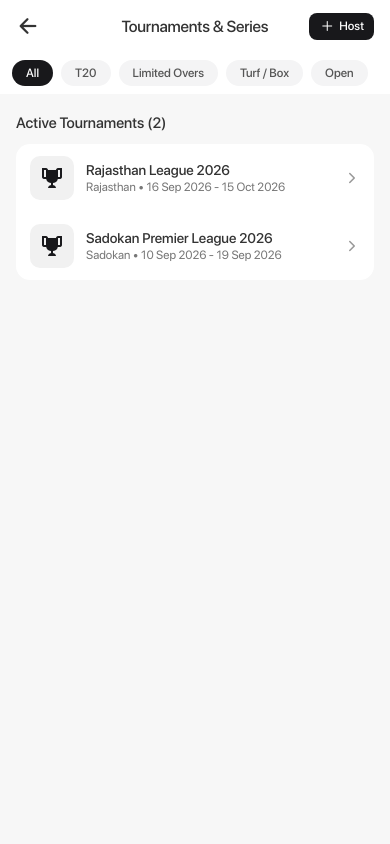
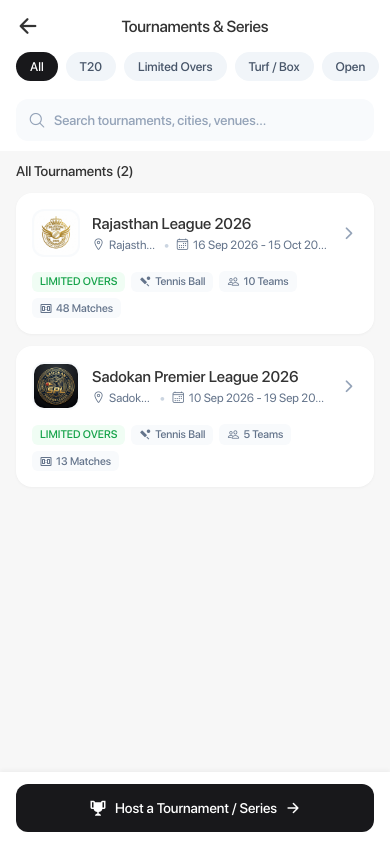
Before and after one commit to pixelexhibit8-bit/Cricket-Scoring-App, a React Native app: screen /AllSeriesDirectory in a window 390 px wide. Built offline with nearby package versions, Linux system fonts and the light colour scheme; no server answers; the database is empty; what react-native would draw is missing.

Commit message:
feat(series): redesign AllSeriesDirectoryScreen with active search, logos, and bottom Host CTA

```diff
--- a/src/screens/AllSeriesDirectoryScreen.jsx
+++ b/src/screens/AllSeriesDirectoryScreen.jsx
@@ -1,13 +1,13 @@
-import React, { useState } from 'react';
+import React, { useState, useEffect, useCallback, useMemo } from 'react';
 import {
   View,
   Text,
   ScrollView,
   TouchableOpacity,
+  TextInput,
+  Image,
   StyleSheet,
   StatusBar,
-  Modal,
-  Pressable,
   RefreshControl
 } from 'react-native';
 import { SafeAreaView } from 'react-native-safe-area-context';
@@ -20,6 +20,7 @@ import {
 } from '../theme.js';
 import { getTournaments } from '../services/tournamentService.js';
 import { getCurrentUser } from '../services/authService.js';
+import { getTournamentLogoSource } from '../utils/teamUtils.js';
 import { PhoneLoginModal } from '../components/modals/PhoneLoginModal.jsx';
 import { useMatch } from '../context/MatchContext.jsx';
 
@@ -31,8 +32,8 @@ export function AllSeriesDirectoryScreen(props = {}) {
       if (props.navigation && props.navigation.canGoBack()) {
         props.navigation.goBack();
       } else {
-        if (matchCtx.setBottomNavTab) matchCtx.setBottomNavTab('home');
-        if (matchCtx.setCurrentScreen) matchCtx.setCurrentScreen('home');
+        if (matchCtx?.setBottomNavTab) matchCtx.setBottomNavTab('home');
+        if (matchCtx?.setCurrentScreen) matchCtx.setCurrentScreen('home');
       }
     }),
     onSelectSeries = props.onSelectSeries || ((sItem) => {
@@ -42,31 +43,35 @@ export function AllSeriesDirectoryScreen(props = {}) {
     }),
     isTab = props.isTab || false
   } = props;
+
   // Active Category Filter Chip State
   const [activeCategory, setActiveCategory] = useState('All');
-  const filterCategories = ['All', 'T20', 'Limited Overs', 'Turf / Box', 'Open'];
+  const filterCategories = useMemo(() => ['All', 'T20', 'Limited Overs', 'Turf / Box', 'Open'], []);
+
+  // Search State
+  const [searchQuery, setSearchQuery] = useState('');
 
   // Custom Tournaments from Database / Storage
-  const [customTournaments, setCustomTournaments] = useState([]);
+  const [tournamentsList, setTournamentsList] = useState([]);
   const [refreshing, setRefreshing] = useState(false);
   const [loginModalVisible, setLoginModalVisible] = useState(false);
 
-  const loadTournaments = React.useCallback(async () => {
+  const loadTournaments = useCallback(async () => {
     try {
       const list = await getTournaments();
       if (Array.isArray(list)) {
-        setCustomTournaments(list);
+        setTournamentsList(list);
       }
     } catch (e) {
-      // ignore
+      console.warn('Failed to load tournaments in directory:', e);
     }
   }, []);
 
-  React.useEffect(() => {
+  useEffect(() => {
     loadTournaments();
   }, [loadTournaments]);
 
-  const handlePullRefresh = React.useCallback(async () => {
+  const handlePullRefresh = useCallback(async () => {
     setRefreshing(true);
     await loadTournaments();
     setRefreshing(false);
@@ -105,11 +110,38 @@ export function AllSeriesDirectoryScreen(props = {}) {
     }
   };
 
-  const filteredTournaments = customTournaments.filter(t => {
-    if (activeCategory === 'All') return true;
+  // Filtered Tournaments based on Category and Search Query
+  const filteredTournaments = useMemo(() => {
+    const query = searchQuery.trim().toLowerCase();
+    return tournamentsList.filter(t => {
+      // 1. Category Filter
+      if (activeCategory !== 'All') {
         const cat = (t.category || t.format || '').toLowerCase();
-    return cat.includes(activeCategory.toLowerCase());
+        if (!cat.includes(activeCategory.toLowerCase())) return false;
+      }
+
+      // 2. Search Query Filter
+      if (query) {
+        const title = (t.fullName || t.name || t.title || '').toLowerCase();
+        const city = (t.city || t.host || '').toLowerCase();
+        const venue = (t.venue || (Array.isArray(t.venues) ? t.venues.join(' ') : '')).toLowerCase();
+        const format = (t.format || t.category || '').toLowerCase();
+        const ball = (t.ballType || '').toLowerCase();
+        const organiser = (t.organiserName || t.organizer || '').toLowerCase();
+
+        const matches = title.includes(query) ||
+          city.includes(query) ||
+          venue.includes(query) ||
+          format.includes(query) ||
+          ball.includes(query) ||
+          organiser.includes(query);
+
+        if (!matches) return false;
+      }
+
+      return true;
     });
+  }, [tournamentsList, activeCategory, searchQuery]);
 
   return (
     <SafeAreaView style={styles.safeArea} edges={['top', 'bottom', 'left', 'right']}>
@@ -118,11 +150,6 @@ export function AllSeriesDirectoryScreen(props = {}) {
 
         {/* ── 1. TOP HEADER BAR ── */}
         <View style={styles.headerBar}>
-          {/* Centered Title (absolute positioned so it never gets skewed) */}
-          <View style={styles.headerTitleWrap} pointerEvents="none">
-            <Text style={styles.headerTitle}>Tournaments & Series</Text>
-          </View>
-
           {!isTab ? (
             <TouchableOpacity
               style={styles.backBtn}
@@ -133,22 +160,19 @@ export function AllSeriesDirectoryScreen(props = {}) {
               <Ionicons name="arrow-back" size={24} color={themeColors.textPrimary} />
             </TouchableOpacity>
           ) : (
-            <View style={{ width: 36, alignItems: 'center', justifyContent: 'center' }}>
+            <View style={{ width: 36, alignItems: 'flex-start', justifyContent: 'center' }}>
               <MaterialCommunityIcons name="trophy" size={22} color={themeColors.textPrimary} />
             </View>
           )}
 
-          <TouchableOpacity
-            style={styles.hostBtn}
-            activeOpacity={0.8}
-            onPress={handleHostTournament}
-          >
-            <Ionicons name="add" size={16} color="#FFFFFF" />
-            <Text style={styles.hostBtnText}>Host</Text>
-          </TouchableOpacity>
+          <View style={styles.headerTitleWrap} pointerEvents="none">
+            <Text style={styles.headerTitle}>Tournaments & Series</Text>
           </View>
 
-        {/* ── 2. FILTER CHIPS BAR ── */}
+          <View style={{ width: 36 }} />
+        </View>
+
+        {/* ── 2. FILTER CATEGORIES BAR ── */}
         <View style={styles.filterBarWrapper}>
           <ScrollView
             horizontal
@@ -173,7 +197,32 @@ export function AllSeriesDirectoryScreen(props = {}) {
           </ScrollView>
         </View>
 
-        {/* ── 3. SCROLLABLE CONTENT AREA ── */}
+        {/* ── 3. ACTIVE REAL-TIME SEARCH BAR ── */}
+        <View style={styles.searchSectionWrapper}>
+          <View style={styles.searchBoxContainer}>
+            <Ionicons name="search-outline" size={18} color="#94A3B8" />
+            <TextInput
+              style={styles.searchInput}
+              placeholder="Search tournaments, cities, venues..."
+              placeholderTextColor="#94A3B8"
+              value={searchQuery}
+              onChangeText={setSearchQuery}
+              autoCapitalize="none"
+              autoCorrect={false}
+              clearButtonMode="while-editing"
+            />
+            {searchQuery.trim().length > 0 ? (
+              <TouchableOpacity
+                onPress={() => setSearchQuery('')}
+                hitSlop={{ top: 8, bottom: 8, left: 8, right: 8 }}
+              >
+                <Ionicons name="close-circle" size={18} color="#94A3B8" />
+              </TouchableOpacity>
+            ) : null}
+          </View>
+        </View>
+
+        {/* ── 4. SCROLLABLE TOURNAMENTS LIST ── */}
         <ScrollView
           style={styles.scrollContainer}
           contentContainerStyle={styles.scrollContent}
@@ -188,30 +237,90 @@ export function AllSeriesDirectoryScreen(props = {}) {
           }
         >
           {filteredTournaments.length > 0 ? (
-            <View style={styles.monthSectionGroup}>
-              <Text style={styles.monthGroupTitle}>Active Tournaments ({filteredTournaments.length})</Text>
+            <View style={styles.tournamentListBlock}>
+              <View style={styles.listHeaderRow}>
+                <Text style={styles.listHeaderTitle}>
+                  {searchQuery.trim() ? `Search Results (${filteredTournaments.length})` : `All Tournaments (${filteredTournaments.length})`}
+                </Text>
+              </View>
 
-              <View style={styles.seriesRowsList}>
-                {filteredTournaments.map(t => (
+              <View style={styles.cardsContainer}>
+                {filteredTournaments.map((t, idx) => {
+                  const logoSource = getTournamentLogoSource(t);
+                  const title = t.fullName || t.name || t.title || 'Cricket Tournament';
+                  const city = t.city || t.host || 'Local Ground';
+                  const dateStr = t.duration || t.startDate || 'Upcoming';
+                  const format = t.format || t.category || (t.overs ? `${t.overs} Overs` : 'T20');
+                  const ball = t.ballType ? `${t.ballType.charAt(0).toUpperCase() + t.ballType.slice(1)} Ball` : 'Tennis Ball';
+                  const teamCount = Array.isArray(t.teams) ? t.teams.length : 0;
+                  const matchCount = Array.isArray(t.matches) ? t.matches.length : 0;
+
+                  return (
                     <TouchableOpacity
-                    key={t.id}
-                    style={styles.seriesListRow}
-                    activeOpacity={0.7}
+                      key={t.id || `tourn_${idx}`}
+                      style={styles.tournamentCard}
+                      activeOpacity={0.85}
                       onPress={() => handleSeriesClick(t)}
                     >
-                    <View style={[styles.seriesLogoSquare, { backgroundColor: '#18181B10' }]}>
-                      <MaterialCommunityIcons name="trophy" size={24} color="#18181B" />
+                      {/* Top Row: Logo + Title & Location */}
+                      <View style={styles.cardHeaderRow}>
+                        <View style={styles.logoWrapper}>
+                          <Image
+                            source={logoSource}
+                            style={styles.tournamentLogoImage}
+                            resizeMode="contain"
+                          />
                         </View>
 
-                    <View style={{ flex: 1 }}>
-                      <Text style={styles.seriesRowName}>{t.name || t.title || t.fullName}</Text>
-                      <Text style={styles.seriesRowDates}>
-                        {t.city || 'Local Ground'} • {t.duration || t.startDate || 'Upcoming'}
+                        <View style={styles.titleColumn}>
+                          <Text style={styles.tournamentTitleText} numberOfLines={1}>
+                            {title}
+                          </Text>
+
+                          <View style={styles.metaRow}>
+                            <Ionicons name="location-outline" size={13} color="#64748B" />
+                            <Text style={styles.metaText} numberOfLines={1}>
+                              {city}
+                            </Text>
+                            <Text style={styles.metaDot}>•</Text>
+                            <Ionicons name="calendar-outline" size={13} color="#64748B" />
+                            <Text style={styles.metaText} numberOfLines={1}>
+                              {dateStr}
                             </Text>
                           </View>
-                    <Ionicons name="chevron-forward" size={16} color={themeColors.textSubtle} />
+                        </View>
+
+                        <Ionicons name="chevron-forward" size={18} color="#94A3B8" />
+                      </View>
+
+                      {/* Bottom Tags Row */}
+                      <View style={styles.tagsContainer}>
+                        <View style={styles.formatTag}>
+                          <Text style={styles.formatTagText}>{format}</Text>
+                        </View>
+
+                        <View style={styles.tagPill}>
+                          <MaterialCommunityIcons name="cricket" size={12} color="#64748B" />
+                          <Text style={styles.tagPillText}>{ball}</Text>
+                        </View>
+
+                        {teamCount > 0 ? (
+                          <View style={styles.tagPill}>
+                            <Ionicons name="people-outline" size={12} color="#64748B" />
+                            <Text style={styles.tagPillText}>{teamCount} Teams</Text>
+                          </View>
+                        ) : null}
+
+                        {matchCount > 0 ? (
+                          <View style={styles.tagPill}>
+                            <MaterialCommunityIcons name="scoreboard-outline" size={12} color="#64748B" />
+                            <Text style={styles.tagPillText}>{matchCount} Matches</Text>
+                          </View>
+                        ) : null}
+                      </View>
                     </TouchableOpacity>
-                ))}
+                  );
+                })}
               </View>
             </View>
           ) : (
@@ -219,21 +328,30 @@ export function AllSeriesDirectoryScreen(props = {}) {
               <View style={styles.emptyIconCircle}>
                 <MaterialCommunityIcons name="trophy-outline" size={38} color="#94A3B8" />
               </View>
-              <Text style={styles.emptyTitle}>No Tournaments Created Yet</Text>
+              <Text style={styles.emptyTitle}>
+                {searchQuery.trim() ? 'No Matching Tournaments Found' : 'No Tournaments Created Yet'}
+              </Text>
               <Text style={styles.emptySubtitle}>
-                Host your own local ground, corporate, turf, or club tournament to manage teams, fixtures, and auto-calculated points tables.
+                {searchQuery.trim()
+                  ? `No series matching "${searchQuery}". Try a different tournament name, city, or venue.`
+                  : 'Host your own local ground, corporate, turf, or club tournament to manage teams, fixtures, and auto-calculated points tables.'}
               </Text>
+            </View>
+          )}
+        </ScrollView>
+
+        {/* ── 5. STICKY BOTTOM HOST CTA BAR ── */}
+        <View style={styles.bottomCtaBar}>
           <TouchableOpacity
-                style={styles.emptyActionBtn}
-                activeOpacity={0.8}
+            style={styles.hostBottomBtn}
+            activeOpacity={0.85}
             onPress={handleHostTournament}
           >
             <MaterialCommunityIcons name="trophy" size={18} color="#FFFFFF" />
-                <Text style={styles.emptyActionBtnText}>HOST A TOURNAMENT</Text>
+            <Text style={styles.hostBottomBtnText}>Host a Tournament / Series</Text>
+            <Ionicons name="arrow-forward" size={16} color="#FFFFFF" />
           </TouchableOpacity>
         </View>
-          )}
-        </ScrollView>
 
         <PhoneLoginModal
           visible={loginModalVisible}
@@ -284,152 +402,234 @@ const styles = StyleSheet.create({
   },
   headerTitle: {
     fontSize: 16,
-    fontFamily: systemFontMedium,
+    fontFamily: systemFontBold,
     color: themeColors.textPrimary,
     letterSpacing: -0.2
   },
-  hostBtn: {
-    backgroundColor: '#18181B',
-    flexDirection: 'row',
-    alignItems: 'center',
-    gap: 4,
-    paddingHorizontal: 10,
-    paddingVertical: 5,
-    borderRadius: 8,
-    zIndex: 1
-  },
-  hostBtnText: {
-    color: '#FFFFFF',
-    fontSize: 12,
-    fontFamily: systemFontMedium
-  },
   filterBarWrapper: {
     backgroundColor: themeColors.surface,
-    borderBottomWidth: 0,
-    paddingVertical: 8,
-    paddingHorizontal: 12
+    paddingBottom: 8,
+    borderBottomWidth: 0
   },
   filterChipsContent: {
-    gap: 8,
-    alignItems: 'center'
+    paddingHorizontal: 16,
+    gap: 8
   },
   filterChipPill: {
-    backgroundColor: themeColors.surfaceOffWhite,
-    borderWidth: 0,
     paddingHorizontal: 14,
-    paddingVertical: 6,
-    borderRadius: 20
+    paddingVertical: 7,
+    borderRadius: 20,
+    backgroundColor: '#F1F5F9',
+    borderWidth: 0
   },
   filterChipPillActive: {
     backgroundColor: '#18181B'
   },
   filterChipText: {
-    fontSize: 12,
+    fontSize: 12.5,
     fontFamily: systemFontMedium,
-    color: themeColors.textSecondary
+    color: '#475569'
   },
   filterChipTextActive: {
-    color: '#FFFFFF'
+    color: '#FFFFFF',
+    fontFamily: systemFontBold
+  },
+  searchSectionWrapper: {
+    paddingHorizontal: 16,
+    paddingVertical: 10,
+    backgroundColor: themeColors.surface
+  },
+  searchBoxContainer: {
+    flexDirection: 'row',
+    alignItems: 'center',
+    backgroundColor: '#F8FAFC',
+    borderRadius: 12,
+    paddingHorizontal: 12,
+    height: 42,
+    gap: 8,
+    borderWidth: 0
+  },
+  searchInput: {
+    flex: 1,
+    fontSize: 13.5,
+    fontFamily: systemFontMedium,
+    color: themeColors.textPrimary,
+    paddingVertical: 0
   },
   scrollContainer: {
     flex: 1
   },
   scrollContent: {
-    padding: 16,
-    paddingBottom: 40,
-    gap: 16
+    paddingHorizontal: 16,
+    paddingTop: 12,
+    paddingBottom: 24
   },
-  monthSectionGroup: {
+  tournamentListBlock: {
     gap: 10
   },
-  monthGroupTitle: {
+  listHeaderRow: {
+    flexDirection: 'row',
+    alignItems: 'center',
+    justifyContent: 'space-between',
+    marginBottom: 4
+  },
+  listHeaderTitle: {
+    fontSize: 14,
+    fontFamily: systemFontBold,
+    color: themeColors.textPrimary
+  },
+  cardsContainer: {
+    gap: 12
+  },
+  tournamentCard: {
+    backgroundColor: '#FFFFFF',
+    borderRadius: 16,
+    padding: 16,
+    borderWidth: 0,
+    gap: 12,
+    shadowColor: '#000',
+    shadowOffset: { width: 0, height: 1 },
+    shadowOpacity: 0.04,
+    shadowRadius: 3,
+    elevation: 1
+  },
+  cardHeaderRow: {
+    flexDirection: 'row',
+    alignItems: 'center',
+    gap: 12
+  },
+  logoWrapper: {
+    width: 48,
+    height: 48,
+    borderRadius: 12,
+    backgroundColor: '#F8FAFC',
+    alignItems: 'center',
+    justifyContent: 'center',
+    overflow: 'hidden',
+    borderWidth: 0
+  },
+  tournamentLogoImage: {
+    width: 44,
+    height: 44,
+    borderRadius: 10
+  },
+  titleColumn: {
+    flex: 1,
+    gap: 4
+  },
+  tournamentTitleText: {
+    fontSize: 15.5,
+    fontFamily: systemFontBold,
+    color: themeColors.textPrimary
+  },
+  metaRow: {
+    flexDirection: 'row',
+    alignItems: 'center',
+    gap: 4
+  },
+  metaText: {
+    fontSize: 12,
+    fontFamily: systemFont,
+    color: '#64748B',
+    flexShrink: 1
+  },
+  metaDot: {
+    fontSize: 12,
+    color: '#CBD5E1',
+    marginHorizontal: 2
+  },
+  tagsContainer: {
+    flexDirection: 'row',
+    flexWrap: 'wrap',
+    gap: 6,
+    alignItems: 'center',
+    paddingTop: 2
+  },
+  formatTag: {
+    backgroundColor: '#F0FDF4',
+    paddingHorizontal: 8,
+    paddingVertical: 3.5,
+    borderRadius: 6,
+    borderWidth: 0
+  },
+  formatTagText: {
+    fontSize: 11,
+    fontFamily: systemFontBold,
+    color: '#16A34A'
+  },
+  tagPill: {
+    flexDirection: 'row',
+    alignItems: 'center',
+    gap: 4,
+    backgroundColor: '#F8FAFC',
+    paddingHorizontal: 8,
+    paddingVertical: 3.5,
+    borderRadius: 6,
+    borderWidth: 0
+  },
+  tagPillText: {
+    fontSize: 11,
+    fontFamily: systemFontMedium,
+    color: '#64748B'
+  },
+  emptyStateContainer: {
+    backgroundColor: '#FFFFFF',
+    borderRadius: 16,
+    padding: 28,
+    alignItems: 'center',
+    justifyContent: 'center',
+    gap: 10,
+    marginTop: 20,
+    borderWidth: 0
+  },
+  emptyIconCircle: {
+    width: 64,
+    height: 64,
+    borderRadius: 32,
+    backgroundColor: '#F1F5F9',
+    alignItems: 'center',
+    justifyContent: 'center',
+    marginBottom: 4
+  },
+  emptyTitle: {
     fontSize: 15,
     fontFamily: systemFontBold,
     color: themeColors.textPrimary,
-    marginTop: 4,
-    marginBottom: 2
-  },
-  seriesRowsList: {
-    backgroundColor: themeColors.surface,
-    borderRadius: 14,
-    borderWidth: 0,
-    overflow: 'hidden'
-  },
-  seriesListRow: {
-    flexDirection: 'row',
-    alignItems: 'center',
-    paddingHorizontal: 14,
-    paddingVertical: 12,
-    borderBottomWidth: 0,
-    gap: 12
-  },
-  seriesLogoSquare: {
-    width: 44,
-    height: 44,
-    borderRadius: 10,
-    alignItems: 'center',
-    justifyContent: 'center'
-  },
-  seriesRowName: {
-    fontSize: 14,
-    fontFamily: systemFontBold,
-    color: themeColors.textPrimary,
-    marginBottom: 2
-  },
-  seriesRowDates: {
-    fontSize: 12,
-    fontFamily: systemFont,
-    color: themeColors.textMuted
-  },
-  emptyStateContainer: {
-    alignItems: 'center',
-    justifyContent: 'center',
-    paddingVertical: 48,
-    paddingHorizontal: 24,
-    backgroundColor: themeColors.surface,
-    borderRadius: 16,
-    borderWidth: 0,
-    marginTop: 20
-  },
-  emptyIconCircle: {
-    width: 68,
-    height: 68,
-    borderRadius: 34,
-    backgroundColor: '#F8F8FA',
-    borderWidth: 0,
-    alignItems: 'center',
-    justifyContent: 'center',
-    marginBottom: 16
-  },
-  emptyTitle: {
-    fontSize: 16,
-    fontFamily: systemFontBold,
-    color: themeColors.textPrimary,
-    marginBottom: 8,
     textAlign: 'center'
   },
   emptySubtitle: {
-    fontSize: 13,
+    fontSize: 12.5,
     fontFamily: systemFont,
-    color: themeColors.textSecondary,
+    color: themeColors.textMuted,
     textAlign: 'center',
     lineHeight: 18,
-    marginBottom: 20
+    maxWidth: 280
   },
-  emptyActionBtn: {
+  bottomCtaBar: {
+    backgroundColor: '#FFFFFF',
+    paddingHorizontal: 16,
+    paddingVertical: 12,
+    borderTopWidth: 0,
+    shadowColor: '#000',
+    shadowOffset: { width: 0, height: -2 },
+    shadowOpacity: 0.04,
+    shadowRadius: 4,
+    elevation: 3
+  },
+  hostBottomBtn: {
     backgroundColor: '#18181B',
+    height: 48,
+    borderRadius: 12,
     flexDirection: 'row',
     alignItems: 'center',
+    justifyContent: 'center',
     gap: 8,
-    paddingHorizontal: 18,
-    paddingVertical: 12,
-    borderRadius: 10
+    borderWidth: 0
   },
-  emptyActionBtnText: {
-    color: '#FFFFFF',
-    fontSize: 13,
+  hostBottomBtnText: {
+    fontSize: 14,
     fontFamily: systemFontBold,
-    letterSpacing: 0.3
+    color: '#FFFFFF'
   }
 });
 
```
Lines whose indentation alone changed are shown as unchanged.
